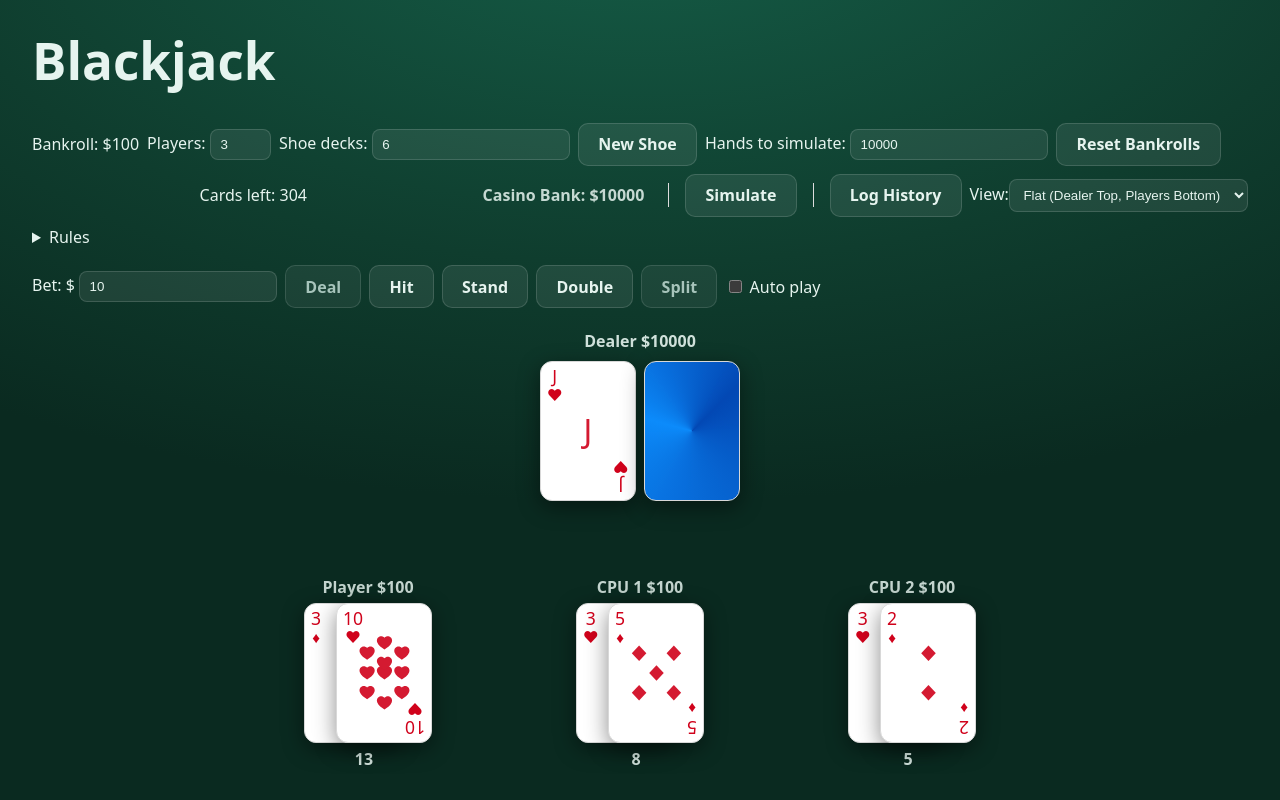
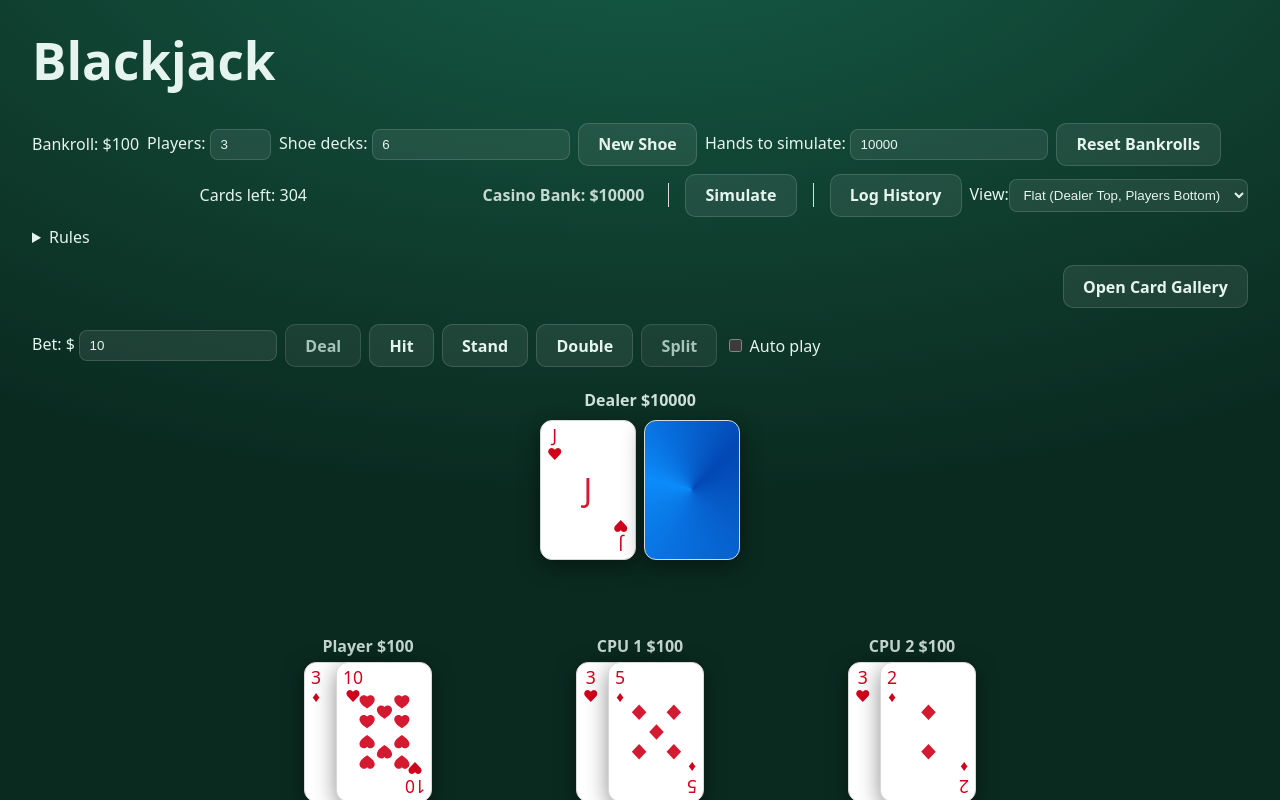
Before and after one commit to smallfatcat/montecarlo, a React (Vite) app in the folder vite-app/: page / in a window 1280 px wide. Both pictures are taken after a click on the button "Deal". Shown: the top 800 px of the page. Built offline with nearby package versions, Linux system fonts and the light colour scheme.

Commit message:
ipis aligned

```diff
--- a/vite-app/src/style.css
+++ b/vite-app/src/style.css
@@ -54,6 +54,15 @@ h1 {
   padding: 2rem;
   font-family: system-ui, -apple-system, Segoe UI, Roboto, Ubuntu, Cantarell, Noto Sans, sans-serif;
 }
+
+/* Deck gallery */
+.deck-gallery h1 { margin: 0 0 1rem; }
+.deck-controls { display: flex; gap: 0.75rem; align-items: center; margin-bottom: 1rem; flex-wrap: wrap; }
+.deck-controls .scale { display: inline-flex; gap: 0.5rem; align-items: center; margin-left: 0.5rem; }
+.deck-grid { display: grid; grid-template-columns: repeat(auto-fill, minmax(130px, 1fr)); gap: 1rem; }
+.deck-item { display: grid; justify-items: center; gap: 0.4rem; padding: 0.4rem; background: rgba(0,0,0,0.18); border: 1px solid rgba(255,255,255,0.08); border-radius: 10px; }
+.deck-card-wrapper { width: 96px; height: 140px; transform-origin: top left; }
+.deck-label { font-size: 0.9rem; opacity: 0.9; text-align: center; }
 
 .table h1 {
   margin-top: 0;
--- a/vite-app/src/ui/App.tsx
+++ b/vite-app/src/ui/App.tsx
@@ -1,11 +1,19 @@
-import { useEffect } from 'react'
+import { useEffect, useState } from 'react'
 import { Table } from './Table'
 import { CONFIG } from '../config'
+import { DeckGallery } from './DeckGallery'
 
 export function App() {
+  const [hash, setHash] = useState<string>(typeof window !== 'undefined' ? window.location.hash : '')
   useEffect(() => {
     const root = document.documentElement
     root.style.setProperty('--app-max-width', `${CONFIG.layout.appMaxWidthPx}px`)
   }, [])
-  return <Table />
+  useEffect(() => {
+    const onHashChange = () => setHash(window.location.hash)
+    window.addEventListener('hashchange', onHashChange)
+    return () => window.removeEventListener('hashchange', onHashChange)
+  }, [])
+  const showDeck = hash === '#cards'
+  return showDeck ? <DeckGallery /> : <Table />
 }
--- /dev/null
+++ b/vite-app/src/ui/DeckGallery.tsx
@@ -0,0 +1,47 @@
+import { useMemo, useState } from 'react'
+import { createStandardDeck, type Card } from '../blackjack'
+import { Card3D } from './components/Card3D'
+
+export function DeckGallery() {
+  const [faceDown, setFaceDown] = useState(false)
+  const [flat, setFlat] = useState(false)
+  const [scale, setScale] = useState(1)
+  const deck: Card[] = useMemo(() => createStandardDeck(), [])
+
+  return (
+    <div id="deck-gallery" className="deck-gallery">
+      <h1>Card Layout Gallery</h1>
+      <div className="deck-controls">
+        <label>
+          <input type="checkbox" checked={faceDown} onChange={(e) => setFaceDown(e.target.checked)} /> Face down
+        </label>
+        <label>
+          <input type="checkbox" checked={flat} onChange={(e) => setFlat(e.target.checked)} /> Use flat-enter animation
+        </label>
+        <label className="scale">
+          Scale
+          <input
+            type="range"
+            min={0.7}
+            max={1.3}
+            step={0.05}
+            value={scale}
+            onChange={(e) => setScale(parseFloat(e.target.value))}
+          />
+          <span>{scale.toFixed(2)}x</span>
+        </label>
+      </div>
+
+      <div className="deck-grid">
+        {deck.map((card) => (
+          <div key={`${card.suit}-${card.rank}`} className="deck-item">
+            <div className="deck-card-wrapper" style={{ transform: `scale(${scale})` }}>
+              <Card3D card={card} faceDown={faceDown} index={0} enterFromTop={false} flat={flat} />
+            </div>
+            <div className="deck-label">{card.rank} of {card.suit}</div>
+          </div>
+        ))}
+      </div>
+    </div>
+  )
+}
--- a/vite-app/src/ui/Table.tsx
+++ b/vite-app/src/ui/Table.tsx
@@ -105,6 +105,9 @@ export function Table() {
           sim={{ run: runSim, progress: sim.progress }}
           rightExtras={controlsRightExtras}
         />
+        <div className="controls" style={{ justifyContent: 'flex-end', marginTop: 8 }}>
+          <button onClick={() => { window.location.hash = '#cards' }}>Open Card Gallery</button>
+        </div>
       </div>
 
       <ActionBar
--- a/vite-app/src/ui/components/Card3D.tsx
+++ b/vite-app/src/ui/components/Card3D.tsx
@@ -7,7 +7,6 @@ export function Card3D({ card, faceDown = false, index = 0, enterFromTop = false
   const suit = suitSymbol(card.suit)
   const isRed = card.suit === 'Hearts' || card.suit === 'Diamonds'
   const rank = card.rank
-  const pipCoords = getPipCoords(rank)
   return (
     <motion.div
       className="card3d"
@@ -56,5 +55,4 @@ function isFaceCard(rank: Card['rank']): boolean {
   return rank === 'A' || rank === 'J' || rank === 'Q' || rank === 'K'
 }
 
-// Grid is 7 rows x 3 cols (rows 1..7, cols 1..3)
-function getPipCoords(_: Card['rank']): Array<[number, number]> { return [] }
+// Pip layout for number cards is handled by SvgPips
--- a/vite-app/src/ui/components/SvgPips.tsx
+++ b/vite-app/src/ui/components/SvgPips.tsx
@@ -36,6 +36,9 @@ type Pip = { x: number; y: number }
 function layoutForRank(rank: Card['rank']): Pip[] {
   const rows = { r1: 12, r2: 25, r3: 38, r4: 50, r5: 62, r6: 75, r7: 88 }
   const cols = { L: 28, C: 50, R: 72 }
+  // Evenly distribute edge pips for 9/10 by nudging the second from the top down a bit
+  // and the third (first from bottom) up a bit.
+  const edgeRows = { top1: rows.r1, top2: rows.r1 + (rows.r7 - rows.r1) * 0.33, bottom1: rows.r1 + (rows.r7 - rows.r1) * 0.66, bottom2: rows.r7 }
   switch (rank) {
     case '2':
       return [ { x: cols.C, y: rows.r2 }, { x: cols.C, y: rows.r6 } ]
@@ -48,13 +51,30 @@ function layoutForRank(rank: Card['rank']): Pip[] {
     case '6':
       return [ { x: cols.L, y: rows.r2 }, { x: cols.R, y: rows.r2 }, { x: cols.L, y: rows.r4 }, { x: cols.R, y: rows.r4 }, { x: cols.L, y: rows.r6 }, { x: cols.R, y: rows.r6 } ]
     case '7':
-      return [ ...layoutForRank('6'), { x: cols.C, y: rows.r1 } ]
+      // Many decks place the extra center pip slightly below the top row
+      return [ ...layoutForRank('6'), { x: cols.C, y: rows.r3 } ]
     case '8':
-      return [ ...layoutForRank('6'), { x: cols.C, y: rows.r1 }, { x: cols.C, y: rows.r7 } ]
-    case '9':
-      return [ ...layoutForRank('8'), { x: cols.C, y: rows.r4 } ]
-    case '10':
-      return [ ...layoutForRank('9'), { x: cols.C, y: rows.r3 } ]
+      return [ ...layoutForRank('6'), { x: cols.C, y: rows.r3 }, { x: cols.C, y: rows.r5 } ]
+    case '9': {
+      // 9: Four on each edge (top two rows and bottom two rows), one in the middle
+      const edges = [
+        { x: cols.L, y: edgeRows.top1 }, { x: cols.R, y: edgeRows.top1 },
+        { x: cols.L, y: edgeRows.top2 }, { x: cols.R, y: edgeRows.top2 },
+        { x: cols.L, y: edgeRows.bottom1 }, { x: cols.R, y: edgeRows.bottom1 },
+        { x: cols.L, y: edgeRows.bottom2 }, { x: cols.R, y: edgeRows.bottom2 },
+      ]
+      return [ ...edges, { x: cols.C, y: rows.r4 } ]
+    }
+    case '10': {
+      // 10: Four on each edge, two centered flanking the middle
+      const edges = [
+        { x: cols.L, y: edgeRows.top1 }, { x: cols.R, y: edgeRows.top1 },
+        { x: cols.L, y: edgeRows.top2 }, { x: cols.R, y: edgeRows.top2 },
+        { x: cols.L, y: edgeRows.bottom1 }, { x: cols.R, y: edgeRows.bottom1 },
+        { x: cols.L, y: edgeRows.bottom2 }, { x: cols.R, y: edgeRows.bottom2 },
+      ]
+      return [ ...edges, { x: cols.C, y: rows.r2 }, { x: cols.C, y: rows.r6 } ]
+    }
     default:
       return []
   }
@@ -66,11 +86,15 @@ export function SvgPips({ suit, rank }: { suit: Card['suit']; rank: Card['rank']
   const size = 22 // percentage of 100x100 viewBox
   return (
     <svg viewBox="0 0 100 100" className="pips-svg" aria-hidden>
-      {pips.map((p, i) => (
-        <g key={i} transform={`translate(${p.x}, ${p.y}) scale(${size/100}) translate(-50, -50)`}>
-          <SuitShape suit={suit} fill={fill} />
-        </g>
-      ))}
+      {pips.map((p, i) => {
+        const rotate = p.y > 50
+        const rotateCmd = rotate ? ' rotate(180 50 50)' : ''
+        return (
+          <g key={i} transform={`translate(${p.x}, ${p.y}) scale(${size/100}) translate(-50, -50)${rotateCmd}`}>
+            <SuitShape suit={suit} fill={fill} />
+          </g>
+        )
+      })}
     </svg>
   )
 }
--- a/vite-app/src/ui/handLayouts/HandsMulti.tsx
+++ b/vite-app/src/ui/handLayouts/HandsMulti.tsx
@@ -1,4 +1,4 @@
-import React from 'react'
+// React import not needed with react-jsx runtime
 import { LayoutGroup, motion, AnimatePresence } from 'framer-motion'
 import { evaluateHand } from '../../blackjack'
 import type { Card } from '../../blackjack'
```
